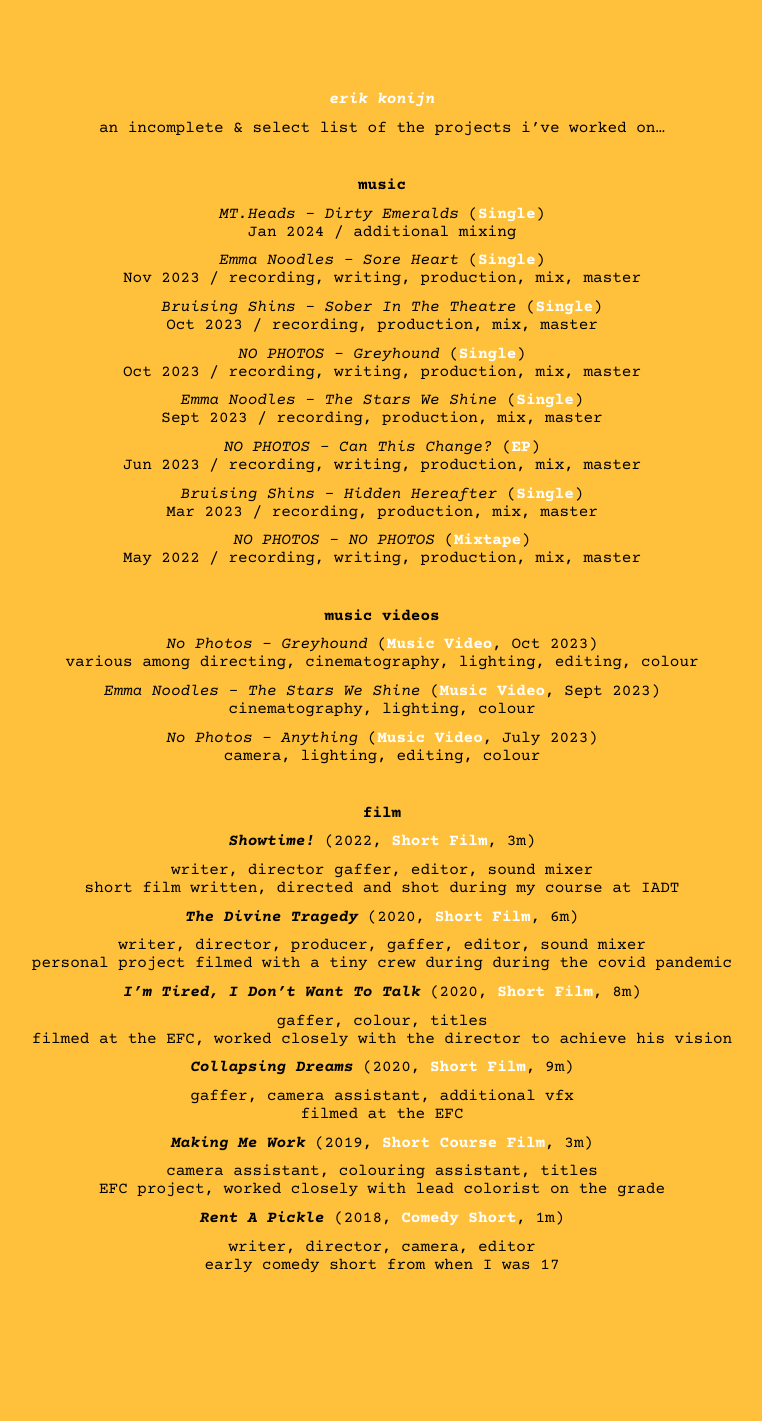
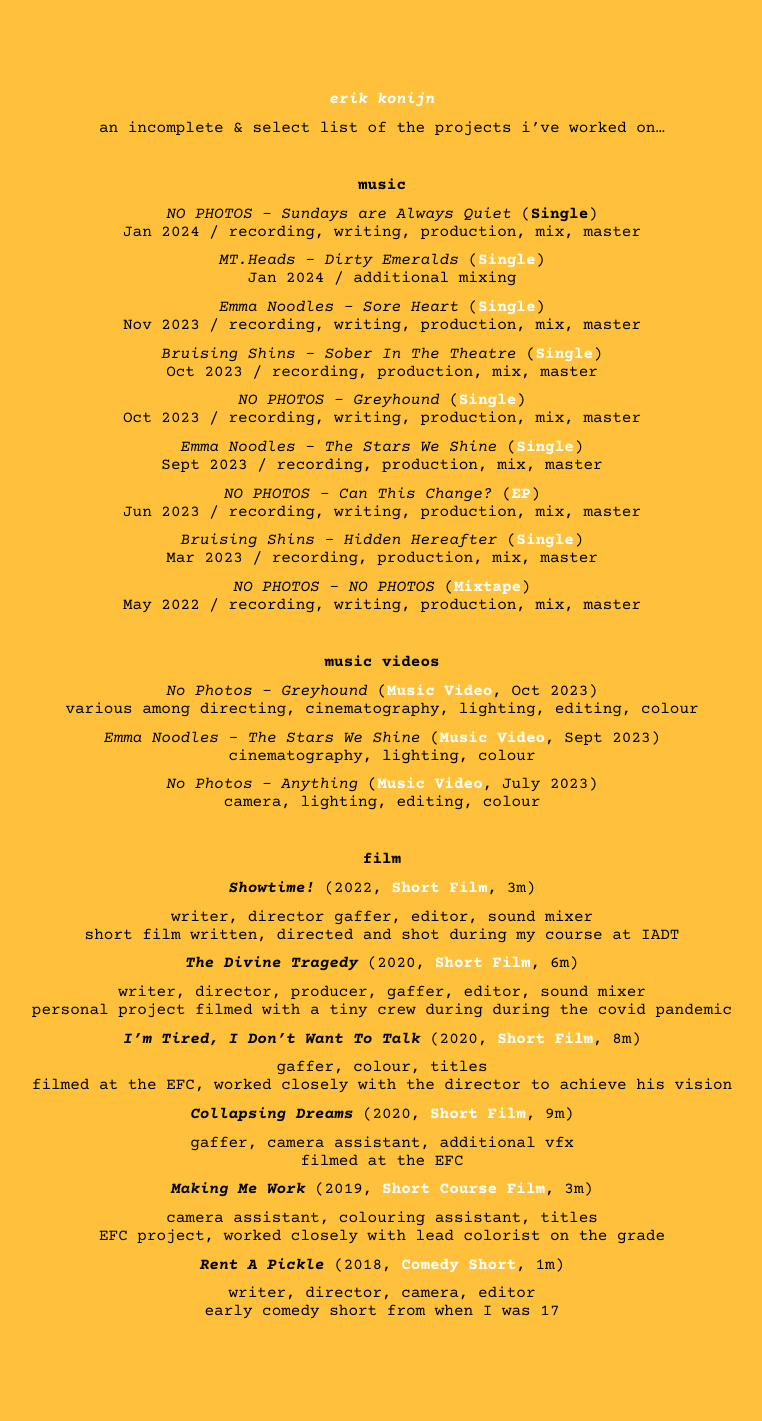
Before and after one commit to erikonijn/erikonijn.github.io, a Jekyll site: the page built from pages/credits.md, in a window 1280 px wide. Shown: the whole page, without its empty margins (258-1020 px from the left). Built offline with Jekyll 4.4.1, drawn with Linux system fonts in a browser that asks for light colours; before the commit the page ends 1374 px from its top, so only the background shows below that.

Commit message:
Added sundays (no link yet)

```diff
--- a/pages/credits.md
+++ b/pages/credits.md
@@ -12,6 +12,9 @@
 &nbsp;
 
 **music**
+
+*NO PHOTOS - Sundays are Always Quiet* (**Single**)
+Jan 2024 / recording, writing, production, mix, master
 
 *MT.Heads - Dirty Emeralds* ([**Single**](https://open.spotify.com/track/4gnLg1WABmBM4Pk99tndNj){:target="_blank"})
 Jan 2024 / additional mixing
```
